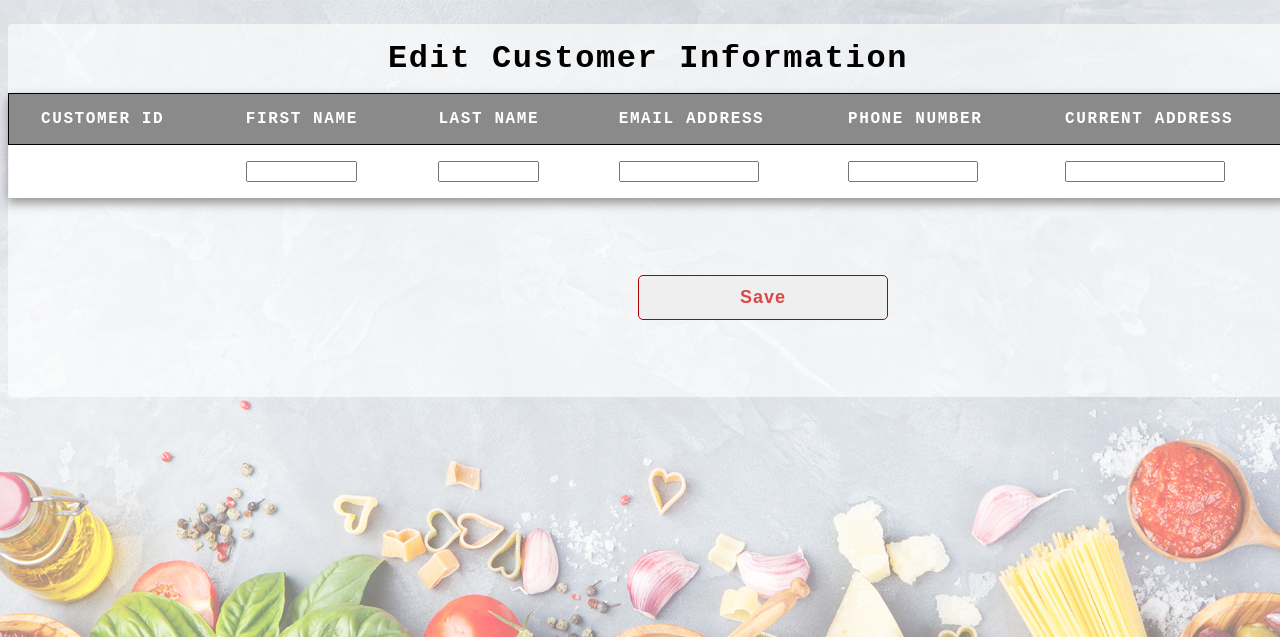
After one commit to Rasheednour/CS340-Restaurant-App, a Flask app: template templates/pages/edit-customer.html in a window 1280 px wide. The commit adds this page. Shown: the top 637 px of the page. Run offline with Flask 2, Linux system fonts and the light colour scheme; the template is opened without the code that fills it, so the values that code supplies are empty; some libraries are stand-ins or nearby versions.

Commit message:
implemented UPDATE functionality in the customers and addresses tables

```diff
--- a/app.py
+++ b/app.py
@@ -63,6 +63,18 @@ def restaurant_database():
             result = cur.fetchall()
             item_data = result[0]
             return render_template("./pages/edit-item.html", item_data=item_data)
+
+        elif 'edit-customer' in data:
+            cur.execute('''SELECT * from Customers WHERE customerID = (%s)''', (data["customerID"], ))
+            result = cur.fetchall()
+            customer_data = result[0]
+            return render_template("./pages/edit-customer.html", customer_data=customer_data)
+
+        elif 'edit-address' in data:
+            cur.execute('''SELECT * from Addresses WHERE addressID = (%s)''', (data["addressID"], ))
+            result = cur.fetchall()
+            address_data = result[0]
+            return render_template("./pages/edit-address.html", address_data=address_data)
 
         # for DELETE requests, detect which table requested a delete.
         elif 'delete-food' in data:
@@ -354,7 +366,50 @@ def edit_item():
         return redirect(url_for(('restaurant_database')))
 
 
+@app.route("/edit-customer", methods=['POST'])
+def edit_customer():
+    # start a mysql connection
+        cur = mysql.connection.cursor()
 
+        # obtain the form data received from the request
+        data = request.form
+
+        customer_id = data["customerID"]
+        first_name = data["firstName"]
+        last_name = data["lastName"]
+        email = data["email"]
+        phone_number = data["phoneNumber"]
+        current_address = data["currentAddress"]
+
+        sql = (''' UPDATE Customers SET firstName = (%s), lastName = (%s), email = (%s), phoneNumber = (%s), currentAddress = (%s) WHERE customerID = (%s)''')
+
+        values = (first_name, last_name, email, phone_number, current_address, customer_id)
+        cur.execute(sql, values)
+        mysql.connection.commit()
+
+        return redirect(url_for(('restaurant_database')))
+
+
+@app.route("/edit-address", methods=['POST'])
+def edit_address():
+    # start a mysql connection
+        cur = mysql.connection.cursor()
+
+        # obtain the form data received from the request
+        data = request.form
+
+        address_id = data["addressID"]
+        city = data["city"]
+        street_name = data["streetName"]
+        street_number = data["streetNumber"]
+
+        sql = (''' UPDATE Addresses SET city = (%s), streetName = (%s), streetNumber = (%s) WHERE addressID = (%s)''')
+
+        values = (city, street_name, street_number, address_id)
+        cur.execute(sql, values)
+        mysql.connection.commit()
+
+        return redirect(url_for(('restaurant_database')))
 
 if __name__ == "__main__":
 
--- /dev/null
+++ b/templates/pages/edit-customer.html
@@ -0,0 +1,48 @@
+<!DOCTYPE html>
+<html>
+<head>
+    <title>Edit Order</title>
+
+    <link rel="stylesheet" href="../static/css/database.css">
+
+</head>
+<body>
+
+    <div class="table-container">
+        <form method="POST" action="edit-customer">
+            <div class="order-details">
+                <div class="search-table-container">
+                    <table>
+                        <caption>Edit Customer Information</caption>
+                        <thead>
+                            <tr class="head-row">
+                                <th>Customer ID</th>
+                                <th>First Name</th>
+                                <th>Last Name</th>
+                                <th>Email Address</th>
+                                <th>Phone Number</th>
+                                <th>Current Address</th>
+                            </tr>
+                        </thead>
+
+                        <tbody>
+                            <tr class="body-row">
+                                <td><input class="id-input" name="customerID" value="{{ customer_data.customerID }}" readonly></td>
+                                <td><input class="input-field" name="firstName" value="{{ customer_data.firstName }}"></td>
+                                <td><input class="input-field" name="lastName" value="{{ customer_data.lastName }}"></td>
+                                <td><input class="input-field" name="email" value="{{ customer_data.email }}"></td>
+                                <td><input class="input-field" name="phoneNumber" value="{{ customer_data.phoneNumber }}"></td>
+                                <td><input class="input-field" name="currentAddress" value="{{ customer_data.currentAddress }}"></td>
+                            </tr>
+                            <tr>
+                        </tbody>
+                    </table>
+                </div>
+            </div>
+            <div class="button">
+                <input name="edit-customer" type="submit" value="Save">
+            </div>
+        </form>
+
+</div>
+ </body>
```
Also changed, not shown: templates/pages/edit-address.html (added, +47 -0 lines), templates/restaurant-database.html (+6 -6 lines).
